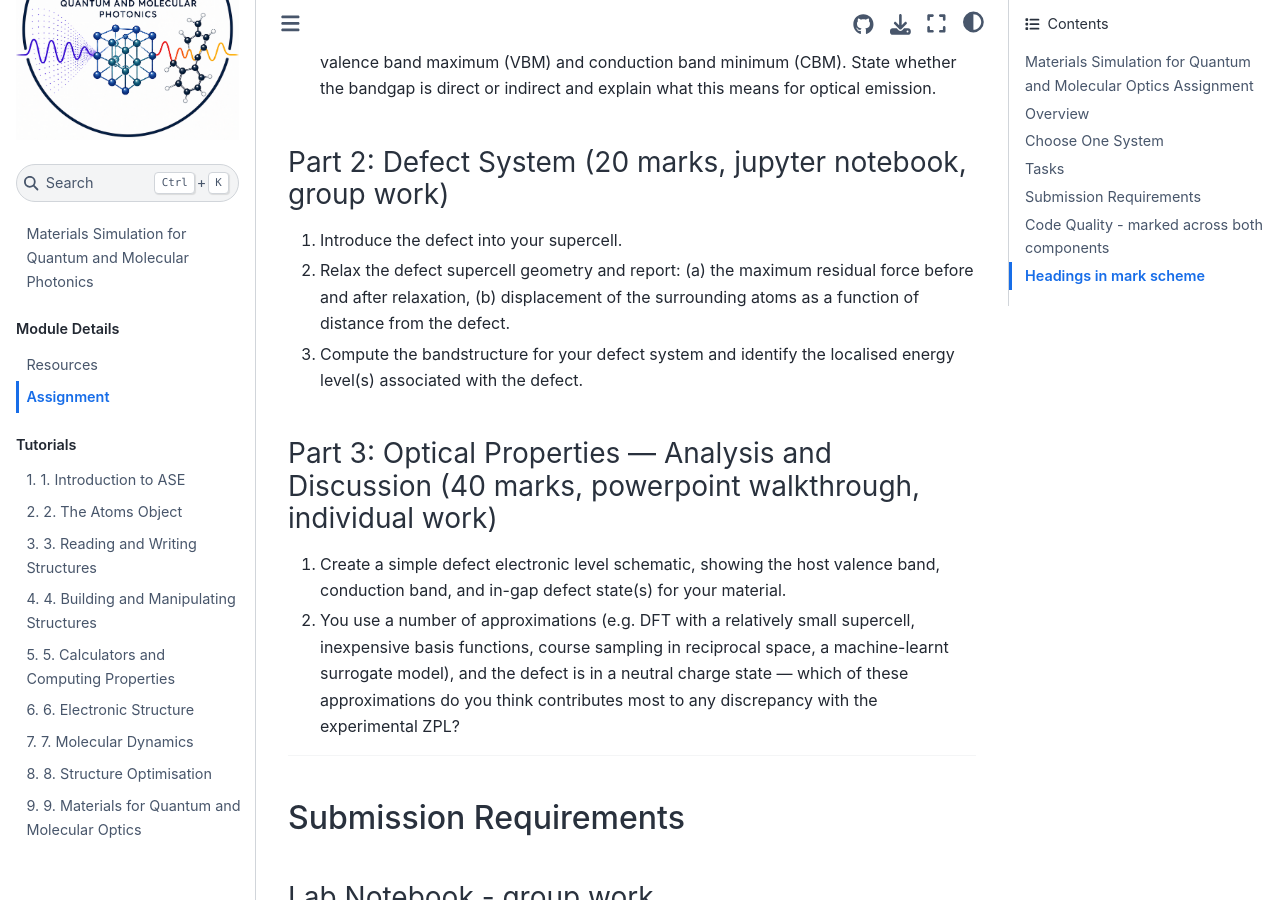
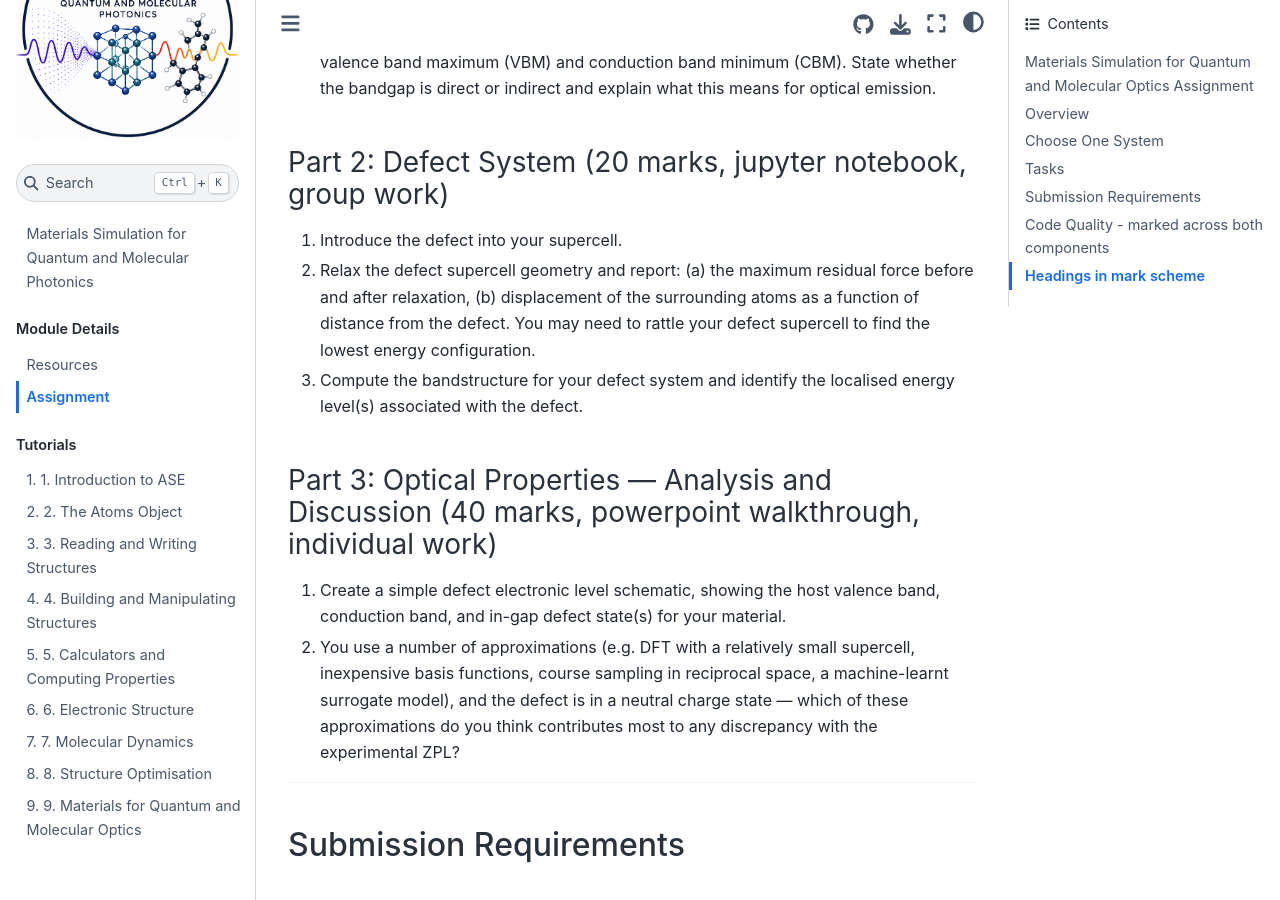
Before and after one commit to NU-CEM/Atomistic_Simulation, a Jupyter Book: the page built from Assignment.md, in a window 1280 px wide and 900 px high, scrolled down 1552 px. Built offline with Jupyter Book 1.0.4 settings and Sphinx 7.4.7 and the Sphinx Book theme 1.1.4, drawn with Linux system fonts in a browser that asks for light colours.

Commit message:
Update Assignment.md

```diff
--- a/Assignment.md
+++ b/Assignment.md
@@ -41,7 +41,7 @@ All defects should be considered in their neutral charge state. You may propose
 ### Part 2: Defect System (20 marks, jupyter notebook, group work)
 
 1. Introduce the defect into your supercell.
-2. Relax the defect supercell geometry and report: (a) the maximum residual force before and after relaxation, (b) displacement of the surrounding atoms as a function of distance from the defect.
+2. Relax the defect supercell geometry and report: (a) the maximum residual force before and after relaxation, (b) displacement of the surrounding atoms as a function of distance from the defect. You may need to rattle your defect supercell to find the lowest energy configuration.
 3. Compute the bandstructure for your defect system and identify the localised energy level(s) associated with the defect.
 
 ### Part 3: Optical Properties — Analysis and Discussion (40 marks, powerpoint walkthrough, individual work)
```
